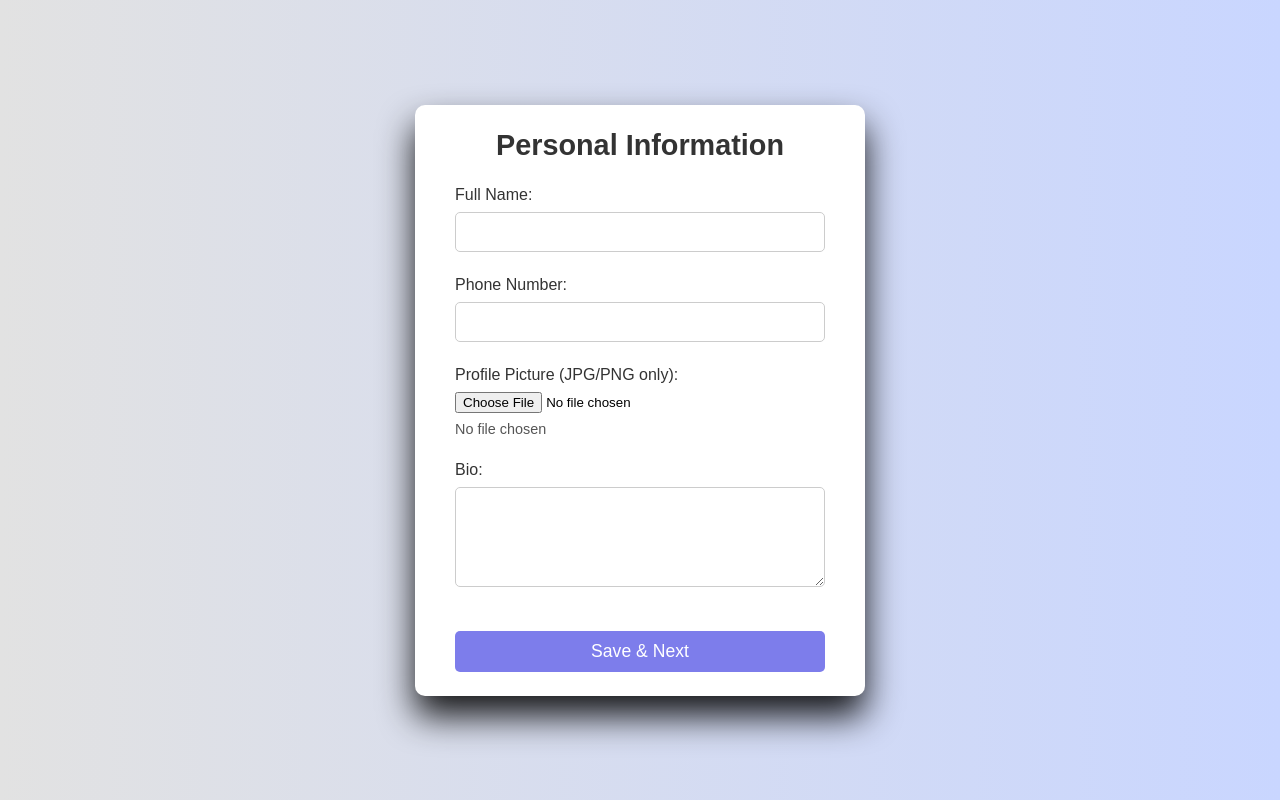
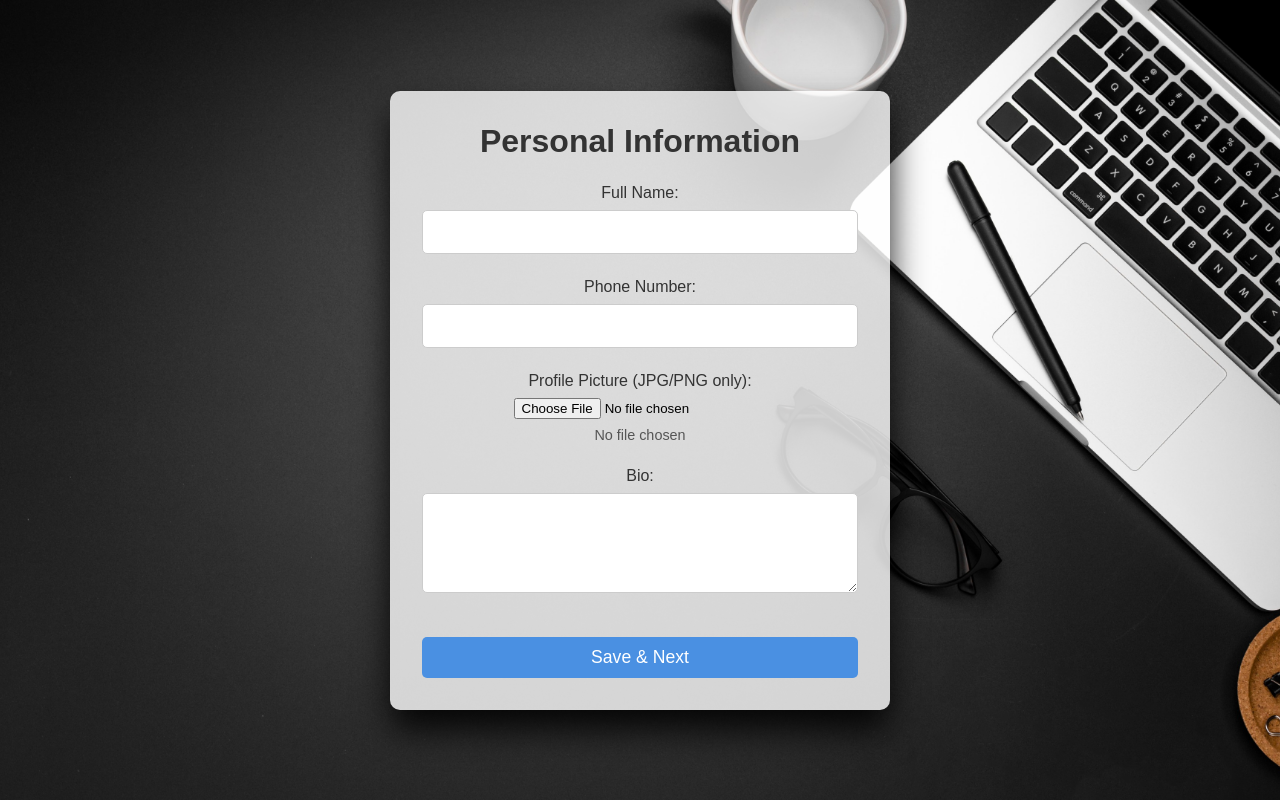
Before and after one commit to ANKONNANDI095/Portfoilo_generator, a PHP site: page /personal_info.php in a window 1280 px wide. Run offline with PHP 8.4, Linux system fonts and the light colour scheme; the visitor is signed in with stand-in values (Sample User, id 1).

Commit message:
Update personal_info.php

```diff
--- a/personal_info.php
+++ b/personal_info.php
@@ -54,10 +54,6 @@ if ($_SERVER['REQUEST_METHOD'] === 'POST') {
               VALUES ('$user_id', '$fullName', '$phone', '$profile_picture', '$bio')
               ON DUPLICATE KEY UPDATE fullName='$fullName', phone='$phone', profile_picture='$profile_picture', bio='$bio'";
 
-    // Debug: Print the user_id and query
-    echo "User ID: $user_id<br>";
-    echo "Query: $query<br>";
-
     if (mysqli_query($conn, $query)) {
         header("Location: skills.php");
         exit();
@@ -83,36 +79,30 @@ if ($_SERVER['REQUEST_METHOD'] === 'POST') {
         }
 
         body {
-            background-color: #c9d6ff;
-            background: linear-gradient(to right, #e2e2e2, #c9d6ff);
+            background: url('images/flat-lay-workstation-with-copy-space-laptop.jpg') no-repeat center center/cover; /* Full-page background image */
+            background-size: cover;
             display: flex;
             justify-content: center;
             align-items: center;
             height: 100vh;
         }
 
-        /* Personal Information Container */
         .container {
-            background: #fff;
-            width: 450px;
-            padding: 1.5rem;
+            background: rgba(255, 255, 255, 0.8); /* Semi-transparent background */
+            width: 500px;
+            padding: 2rem;
             border-radius: 10px;
             box-shadow: 0 20px 35px rgba(0, 0, 0, 0.9);
+            text-align: center;
         }
 
         .container h1 {
-            font-size: 1.8rem;
+            font-size: 2rem;
             font-weight: bold;
-            text-align: center;
             margin-bottom: 1.5rem;
             color: #333;
         }
 
-        .container form {
-            margin: 0 1rem;
-        }
-
-        /* Input Groups */
         .input-group {
             margin-bottom: 1.5rem;
         }
@@ -127,10 +117,11 @@ if ($_SERVER['REQUEST_METHOD'] === 'POST') {
         .input-group input,
         .input-group textarea {
             width: 100%;
-            padding: 10px;
+            padding: 12px;
+            font-size: 1rem;
             border: 1px solid #ccc;
             border-radius: 5px;
-            font-size: 1rem;
+            transition: border-color 0.3s ease, background-color 0.3s ease;
         }
 
         .input-group textarea {
@@ -145,7 +136,6 @@ if ($_SERVER['REQUEST_METHOD'] === 'POST') {
             box-shadow: 0 0 5px rgba(125, 125, 235, 0.5);
         }
 
-        /* File Upload Section */
         .file-input {
             margin-bottom: 1.5rem;
         }
@@ -183,7 +173,6 @@ if ($_SERVER['REQUEST_METHOD'] === 'POST') {
             color: #555;
         }
 
-        /* Save & Next Button */
         .btn {
             font-size: 1.1rem;
             padding: 10px 20px;
@@ -191,7 +180,7 @@ if ($_SERVER['REQUEST_METHOD'] === 'POST') {
             outline: none;
             border: none;
             width: 100%;
-            background: rgb(125, 125, 235);
+            background: #4a90e2;
             color: white;
             cursor: pointer;
             transition: background-color 0.3s;
@@ -201,6 +190,7 @@ if ($_SERVER['REQUEST_METHOD'] === 'POST') {
         .btn:hover {
             background: #07001f;
         }
+
     </style>
 </head>
 <body>
```
